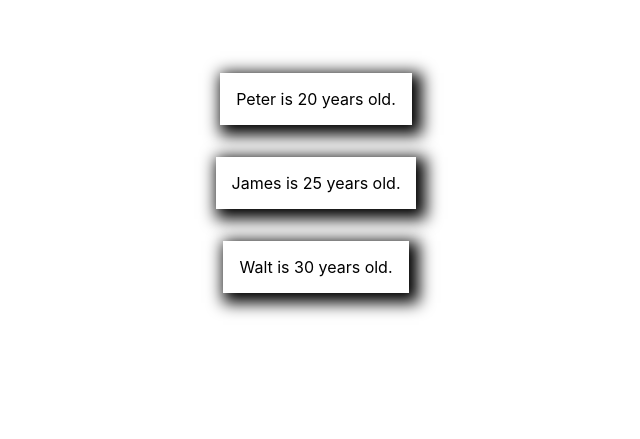
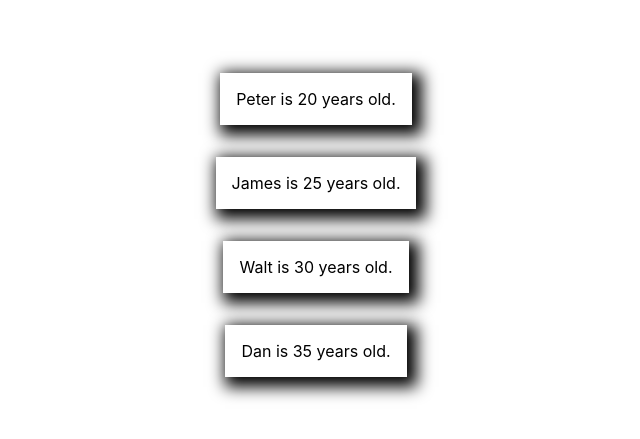
Before and after one commit to CorwinMoyne/updraft-todo, a React (Create React App) app: page / in a window 1280 px wide. Shown: the part 119-558 px from the top of the page, without its empty margins (324-964 px from the left). Built offline with nearby package versions, Linux system fonts and the light colour scheme.

Commit message:
Add new name

```diff
--- a/src/features/names/Names.tsx
+++ b/src/features/names/Names.tsx
@@ -17,6 +17,7 @@ export const people: Person[] = [
   { id: "0", name: "Peter", age: 20 },
   { id: "1", name: "James", age: 25 },
   { id: "2", name: "Walt", age: 30 },
+  { id: "3", name: "Dan", age: 35 },
 ];
 
 const Names: React.FunctionComponent<Props> = (props) => {
```
